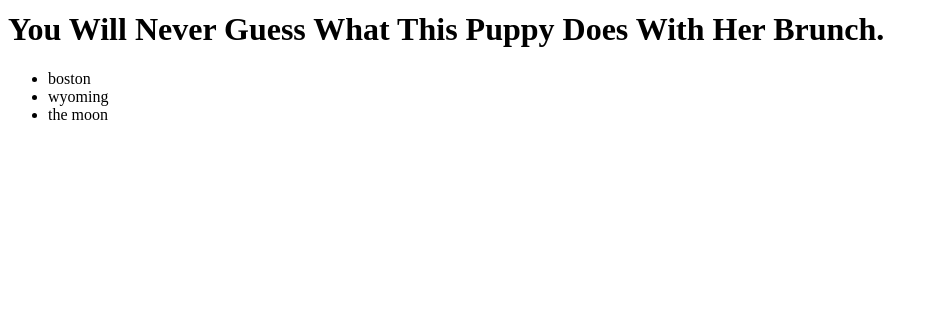
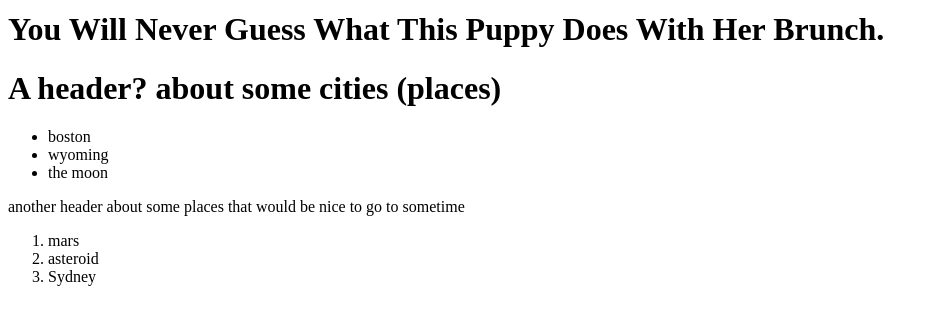
Before and after one commit to nailuj843/HTMLExample, a plain HTML site: page htmlpractice.html in a window 1280 px wide. Shown: the part 169-494 px from the top of the page, without its empty margins (0-938 px from the left). Drawn offline with Linux system fonts and the light colour scheme.

Commit message:
commit 3

```diff
--- a/htmlpractice.html
+++ b/htmlpractice.html
@@ -52,10 +52,20 @@
 
         <h1 class="content-title">You Will Never Guess What This Puppy Does With Her Brunch.</h1>
 
+        <h1> A header? about some cities (places) </h1>
+        <meta name = "description" content = "some places">
         <ul>
             <li>boston</li>
             <li>wyoming</li>
             <li>the moon</li>
         </ul>
+
+
+        <h> another header about some places that would be nice to go to sometime</h>
+        <ol>
+            <li>mars</li>
+            <li>asteroid</li>
+            <li>Sydney</li>
+        </ol>
     </body>
 </html>
```
